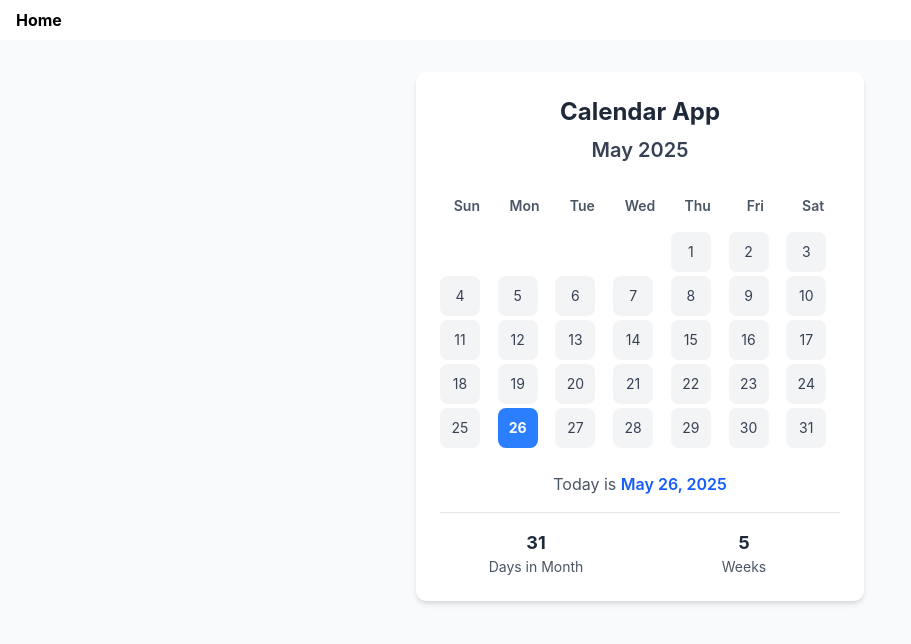
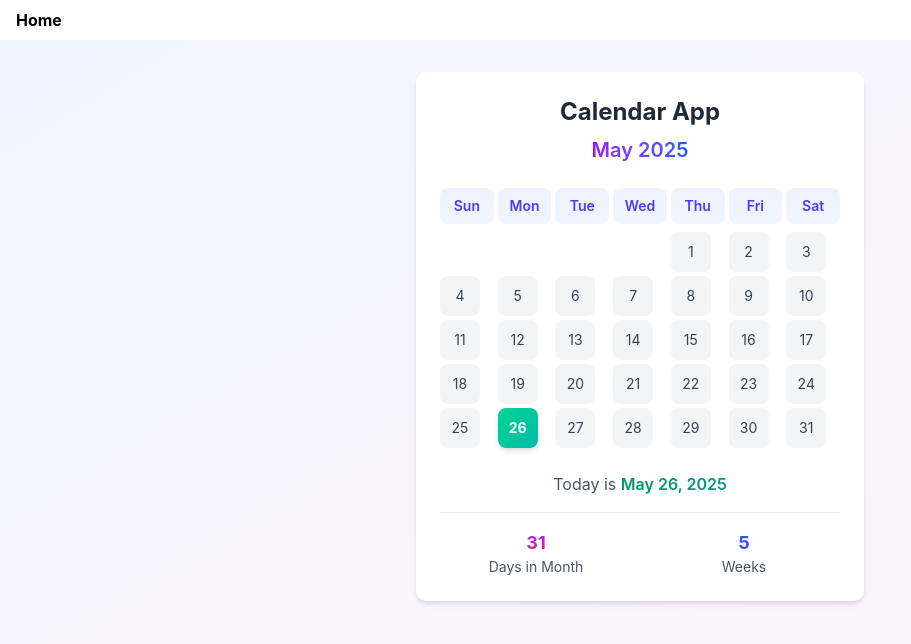
Before and after one commit to wzliu888/116021147177148661292-robust-nebula-5035, a React (Vite) app: page / in a window 1280 px wide. Shown: the top 644 px of the page, without its empty margins (0-911 px from the left). Built offline with nearby package versions, Linux system fonts and the light colour scheme.

Commit message:
feat: Follow up - can you make it more colorful

```diff
--- a/src/routes/index.tsx
+++ b/src/routes/index.tsx
@@ -37,7 +37,7 @@ function App() {
   }
 
   return (
-    <div className="min-h-screen bg-gray-50 py-8">
+    <div className="min-h-screen bg-gradient-to-br from-blue-50 via-purple-50 to-pink-50 py-8">
       <div className="max-w-md mx-auto bg-white rounded-lg shadow-md p-6">
         {/* Calendar Header */}
         <div className="text-center mb-6">
@@ -45,7 +45,7 @@ function App() {
             Calendar App
           </h1>
           <h2 className="text-xl font-semibold text-gray-700">
-            {monthNames[currentMonth]} {currentYear}
+            <span className="text-transparent bg-clip-text bg-gradient-to-r from-purple-600 to-blue-600">{monthNames[currentMonth]} {currentYear}</span>
           </h2>
         </div>
 
@@ -54,7 +54,7 @@ function App() {
           {dayNames.map((day) => (
             <div
               key={day}
-              className="text-center text-sm font-semibold text-gray-600 py-2"
+              className="text-center text-sm font-semibold text-indigo-600 py-2 bg-gradient-to-b from-indigo-50 to-blue-50 rounded-md"
             >
               {day}
             </div>
@@ -75,7 +75,7 @@ function App() {
                     day === null
                       ? ''
                       : isCurrentDay
-                      ? 'bg-blue-500 text-white font-bold'
+                      ? 'bg-gradient-to-br from-emerald-400 to-teal-500 text-white font-bold shadow-md'
                       : 'bg-gray-100 hover:bg-gray-200 text-gray-700'
                   }
                 `}
@@ -90,7 +90,7 @@ function App() {
         <div className="mt-6 text-center">
           <p className="text-gray-600">
             Today is{' '}
-            <span className="font-semibold text-blue-600">
+            <span className="font-semibold text-transparent bg-clip-text bg-gradient-to-r from-emerald-600 to-teal-600">
               {monthNames[currentMonth]} {currentDay}, {currentYear}
             </span>
           </p>
@@ -100,11 +100,11 @@ function App() {
         <div className="mt-4 pt-4 border-t border-gray-200">
           <div className="grid grid-cols-2 gap-4 text-center">
             <div>
-              <p className="text-lg font-bold text-gray-800">{daysInMonth}</p>
+              <p className="text-lg font-bold text-transparent bg-clip-text bg-gradient-to-b from-purple-600 to-pink-600">{daysInMonth}</p>
               <p className="text-sm text-gray-600">Days in Month</p>
             </div>
             <div>
-              <p className="text-lg font-bold text-gray-800">
+              <p className="text-lg font-bold text-transparent bg-clip-text bg-gradient-to-b from-blue-600 to-indigo-600">
                 {Math.ceil(calendarDays.length / 7)}
               </p>
               <p className="text-sm text-gray-600">Weeks</p>
```
